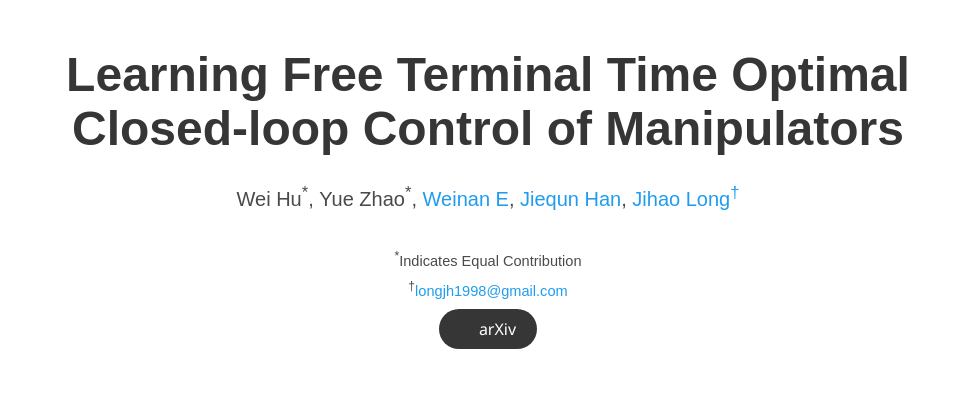
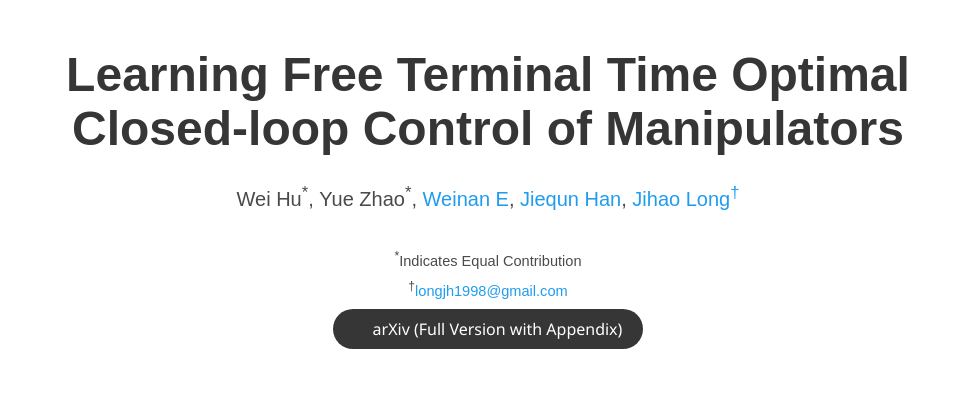
Before and after one commit to DeepOptimalControl/FreeTimeManipulator, a plain HTML site: page index.html in a window 1280 px wide. Shown: the top 399 px of the page, without its empty margins (152-1123 px from the left). Drawn offline with nearby package versions, Linux system fonts and the light colour scheme; some icons are missing; a web font is replaced by a local one.

Commit message:
update arxiv button

```diff
--- a/index.html
+++ b/index.html
@@ -82,7 +82,7 @@
                   <span class="icon">
                     <i class="ai ai-arxiv"></i>
                   </span>
-                  <span>arXiv</span>
+                  <span>arXiv (Full Version with Appendix)</span>
                 </a>
               </span>
             </div>
```
